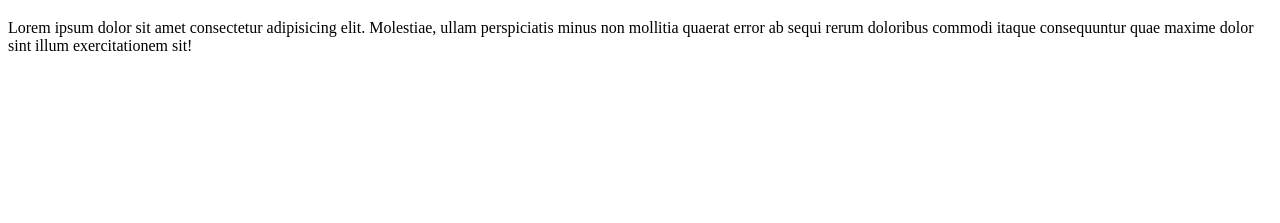
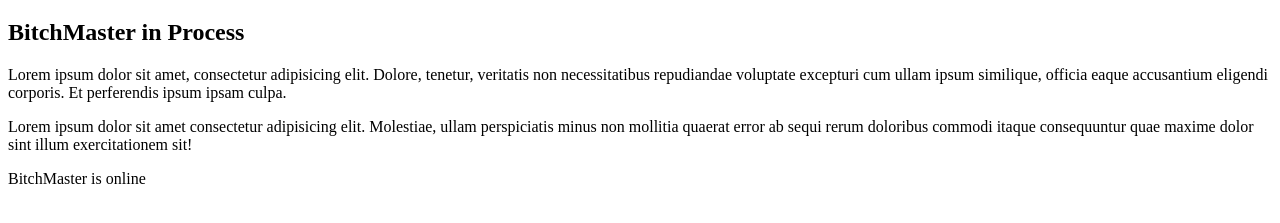
Before and after one commit to michaelqwerasdf/github-pages-test, a plain HTML site: page index.html in a window 1280 px wide. Shown: the part 61-284 px from the top of the page. Drawn offline with Linux system fonts and the light colour scheme.

Commit message:
Bitchmaster

```diff
--- a/index.html
+++ b/index.html
@@ -7,12 +7,19 @@
 </head>
 <body>
     <h1>Hello World</h1>
+
+    <h2>BitchMaster in Process</h2>
+    <p>Lorem ipsum dolor sit amet, consectetur adipisicing elit. Dolore,
+        tenetur, veritatis non necessitatibus repudiandae voluptate excepturi
+        cum ullam ipsum similique, officia eaque accusantium eligendi corporis.
+        Et perferendis ipsum ipsam culpa.</p>
     <p>
         Lorem ipsum dolor sit amet consectetur adipisicing elit.
         Molestiae, ullam perspiciatis minus non mollitia quaerat
         error ab sequi rerum doloribus commodi itaque consequuntur
         quae maxime dolor sint illum exercitationem sit!
     </p>
+    <p>BitchMaster is online</p>
 
 </body>
 </html>
```
